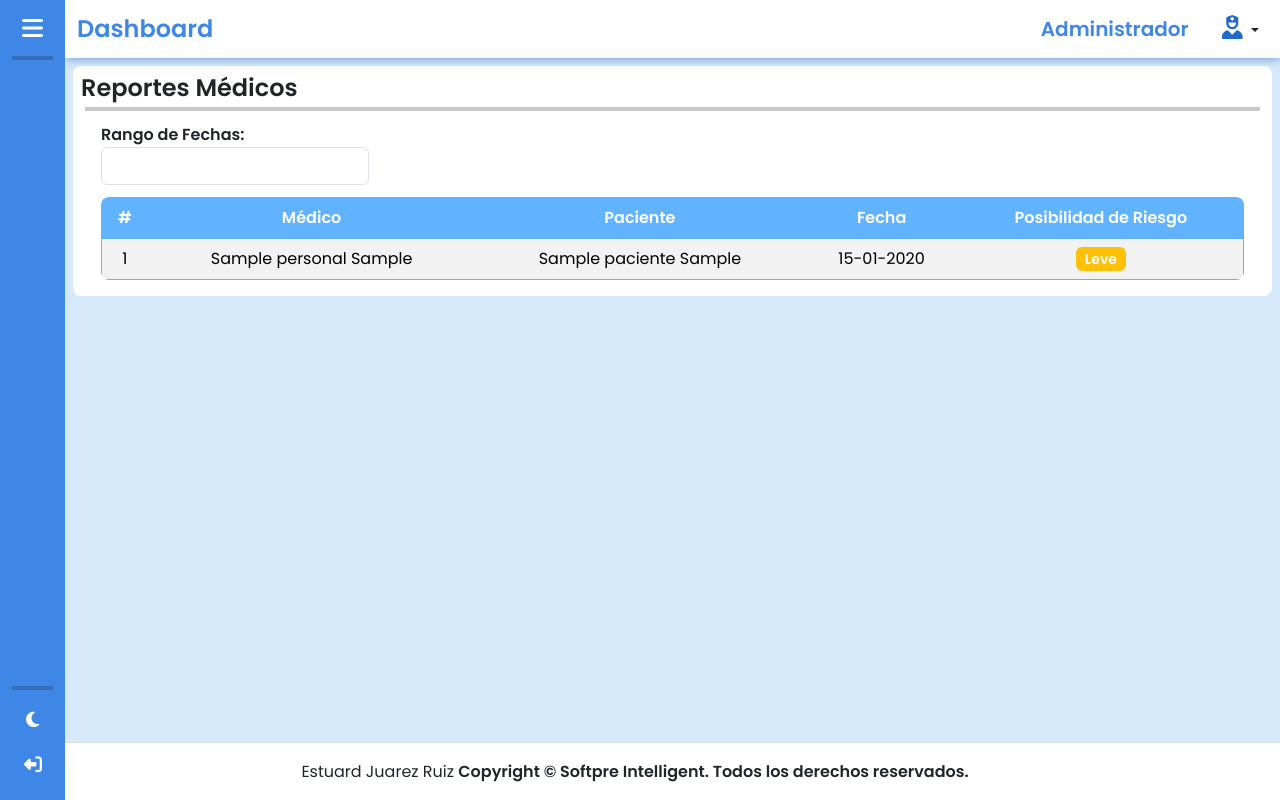
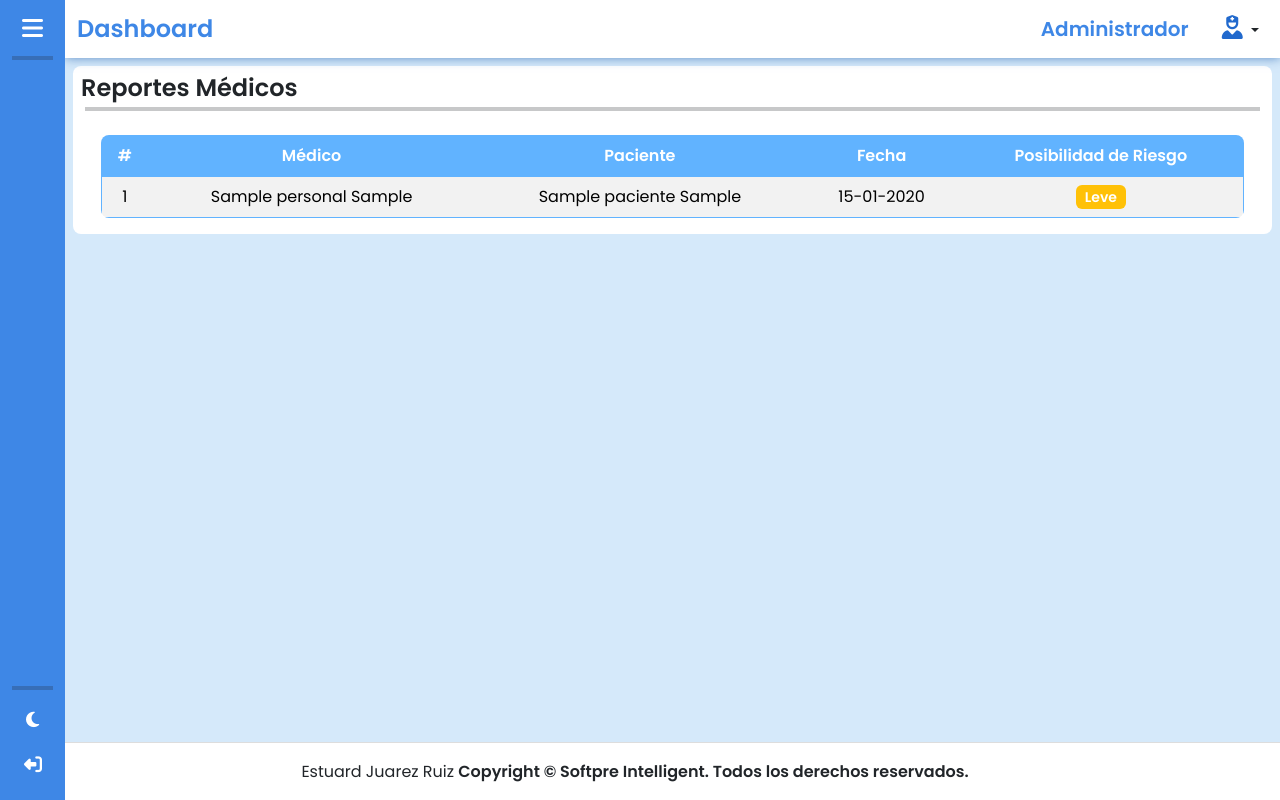
Before and after one commit to EstuardDev/SOFTPREIML, a Django app: page /reportes in a window 1280 px wide. Run offline with Django 5.2, Linux system fonts and the light colour scheme; tables that the repository leaves empty hold one stand-in row (values such as "Sample post"); some libraries are stand-ins or nearby versions.

Commit message:
SOFTPREI_v4

```diff
--- a/Aplicaciones/Preeclampsia/templates/reportes.html
+++ b/Aplicaciones/Preeclampsia/templates/reportes.html
@@ -8,10 +8,10 @@
         <h2>Reportes Médicos</h2>
         <hr>
         <div class="row">
-            <div class="col-lg-3">
+            <!-- <div class="col-lg-3">
                 <label for="range-fecha"><b>Rango de Fechas:</b></label>
                 <input type="text" class="form-control" id="range-fecha">
-            </div>
+            </div> -->
 
             <section>
                 <div class="table-responsive">
```
Also changed, not shown: 1 other file.
